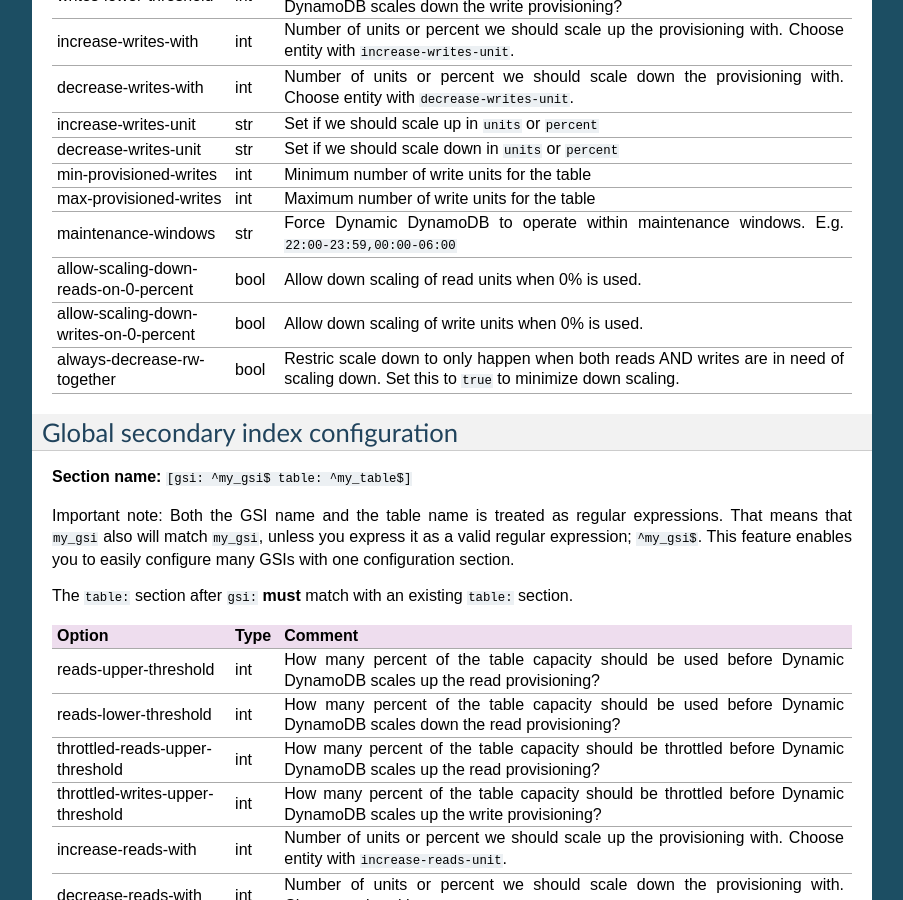
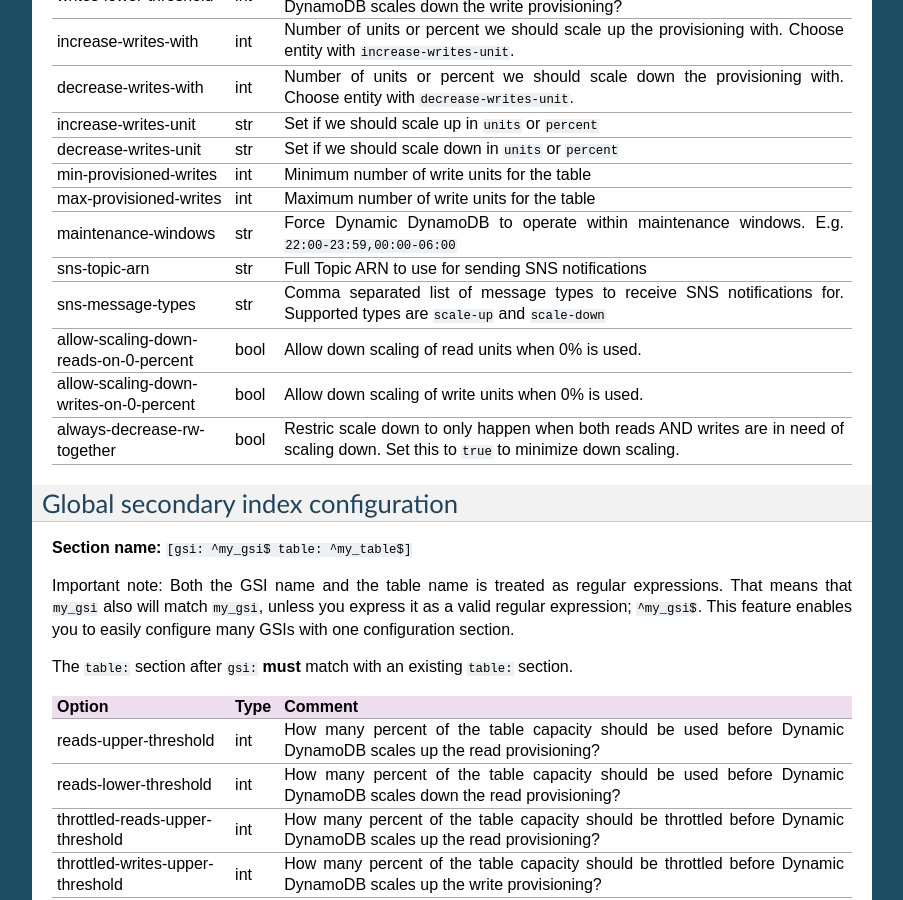
Before and after one commit to sebdah/dynamic-dynamodb, a Sphinx documentation site: the page built from docs/configuration_options.rst, in a window 1280 px wide and 900 px high, scrolled down 1451 px. Shown: the whole window, without its empty margins (198-1101 px from the left). Built offline with Sphinx 7.4.7, drawn with Linux system fonts in a browser that asks for light colours.

Commit message:
Documented the SNS functionality

```diff
--- a/docs/configuration_options.rst
+++ b/docs/configuration_options.rst
@@ -63,6 +63,8 @@
 min-provisioned-writes                     int  Minimum number of write units for the table
 max-provisioned-writes                     int  Maximum number of write units for the table
 maintenance-windows                        str  Force Dynamic DynamoDB to operate within maintenance windows. E.g. ``22:00-23:59,00:00-06:00``
+sns-topic-arn                              str  Full Topic ARN to use for sending SNS notifications
+sns-message-types                          str  Comma separated list of message types to receive SNS notifications for. Supported types are ``scale-up`` and ``scale-down``
 allow-scaling-down-reads-on-0-percent      bool Allow down scaling of read units when 0% is used.
 allow-scaling-down-writes-on-0-percent     bool Allow down scaling of write units when 0% is used.
 always-decrease-rw-together                bool Restric scale down to only happen when both reads AND writes are in need of scaling down. Set this to ``true`` to minimize down scaling.
--- a/docs/index.rst
+++ b/docs/index.rst
@@ -24,6 +24,7 @@
 - Monitor multiple DynamoDB tables at the same time
 - Gives you control over how much reads and writes you want to scale up and down with
 - Dynamic DynamoDB has support for max and min limits so that you always knows how much money you spend at most and how much capacity you can be guaranteed
+- Get notifications when your table provisioning changes via e-mail, HTTP, SQS etc (via AWS SNS)
 - Support for circuit breaker API call. If your service is experiencing disturbances, Dynamic DynamoDB will not scale down your DynamoDB tables
 
 Basic usage
```
